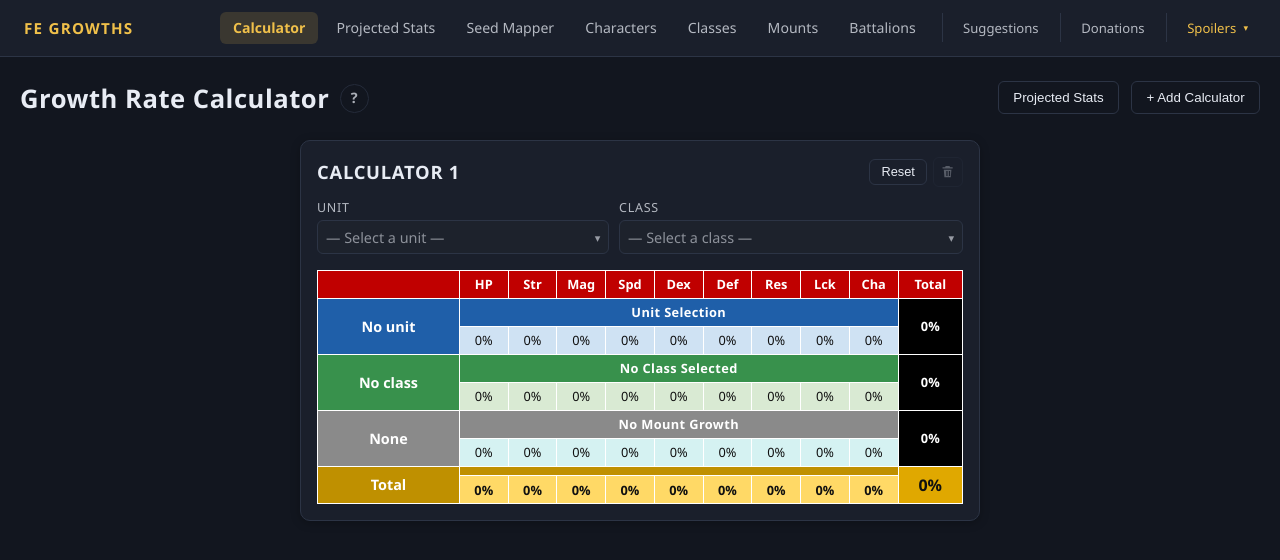
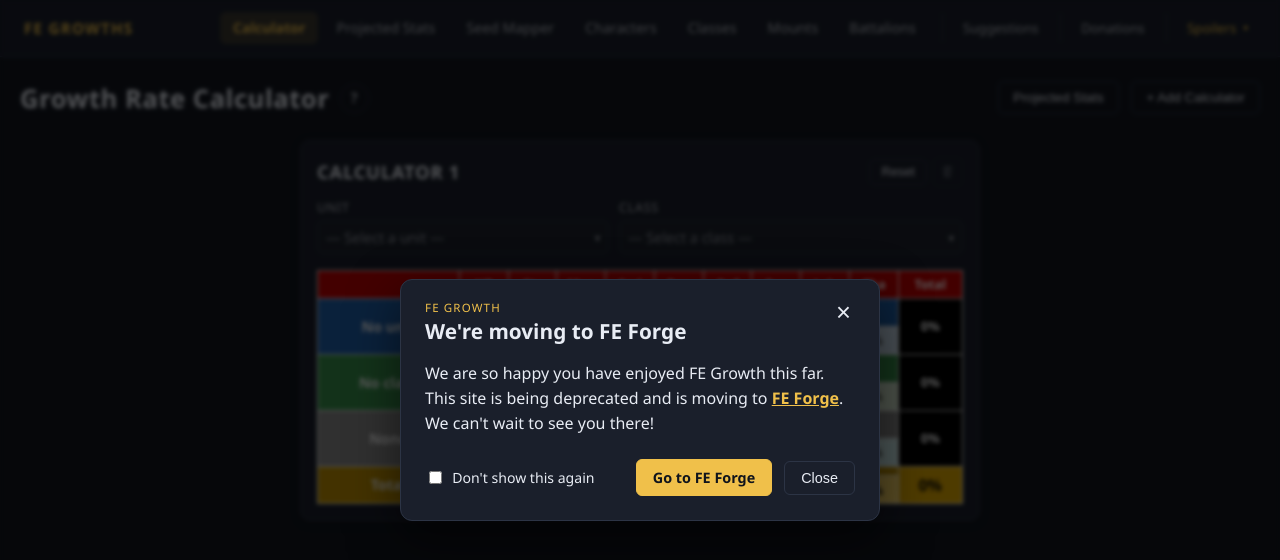
Before and after one commit to BZega/fe-growth, an Angular app: page /calculator in a window 1280 px wide. Shown: the top 560 px of the page. Built offline with nearby package versions, Linux system fonts and the light colour scheme.

Commit message:
add deprication notice

```diff
--- a/src/app/app.component.html
+++ b/src/app/app.component.html
@@ -105,3 +105,7 @@
 @if (supportOpen()) {
   <app-support-dialog (closed)="supportOpen.set(false)" />
 }
+
+@if (moveNoticeOpen()) {
+  <app-move-notice-dialog (closed)="moveNoticeOpen.set(false)" />
+}
--- a/src/app/app.component.ts
+++ b/src/app/app.component.ts
@@ -1,5 +1,6 @@
 import { afterNextRender, Component, DestroyRef, ElementRef, HostListener, inject, signal } from '@angular/core';
 import { RouterLink, RouterLinkActive, RouterOutlet } from '@angular/router';
+import { MoveNoticeDialogComponent, moveNoticeHidden } from './move-notice-dialog/move-notice-dialog.component';
 import { SPOILER_TIERS, SpoilerService, SpoilerTier } from './services/spoiler.service';
 import { SuggestionDialogComponent } from './suggestion-dialog/suggestion-dialog.component';
 import { SupportDialogComponent } from './support-dialog/support-dialog.component';
@@ -12,7 +13,7 @@ const isEditing = () => document.activeElement?.matches(TEXT_FIELD) ?? false;
 
 @Component({
   selector: 'app-root',
-  imports: [RouterOutlet, RouterLink, RouterLinkActive, SuggestionDialogComponent, SupportDialogComponent],
+  imports: [MoveNoticeDialogComponent, RouterOutlet, RouterLink, RouterLinkActive, SuggestionDialogComponent, SupportDialogComponent],
   templateUrl: './app.component.html',
   styleUrl: './app.component.scss',
 })
@@ -34,6 +35,7 @@ export class AppComponent {
   readonly menuOpen = signal(false);
   readonly suggestionsOpen = signal(false);
   readonly supportOpen = signal(false);
+  readonly moveNoticeOpen = signal(!moveNoticeHidden());
   readonly hideSpoilers = this.spoilers.hidden;
   readonly hiddenTiers = this.spoilers.hiddenTiers;
   readonly spoilerTiers = SPOILER_TIERS;
--- /dev/null
+++ b/src/app/move-notice-dialog/move-notice-dialog.component.html
@@ -0,0 +1,27 @@
+<div class="backdrop" (click)="close()"></div>
+
+<div class="dialog dialog--notice" role="dialog" aria-modal="true" aria-labelledby="move-notice-title">
+  <header class="dialog__header">
+    <div>
+      <p class="dialog__eyebrow">FE Growth</p>
+      <h2 id="move-notice-title">We're moving to FE Forge</h2>
+    </div>
+    <button type="button" class="dialog__close" aria-label="Close" (click)="close()">&times;</button>
+  </header>
+
+  <p class="notice__text">
+    We are so happy you have enjoyed FE Growth this far. This site is being deprecated and is moving to
+    <a href="https://feforge.app" target="_blank" rel="noopener noreferrer">FE Forge</a>. We can't wait to see you there!
+  </p>
+
+  <footer class="notice__footer">
+    <label class="notice__dismiss">
+      <input type="checkbox" [checked]="dontShowAgain()" (change)="dontShowAgain.set($any($event.target).checked)" />
+      Don't show this again
+    </label>
+    <a class="button button--primary notice__go" href="https://feforge.app" target="_blank" rel="noopener noreferrer">
+      Go to FE Forge
+    </a>
+    <button type="button" class="button" (click)="close()">Close</button>
+  </footer>
+</div>
--- /dev/null
+++ b/src/app/move-notice-dialog/move-notice-dialog.component.scss
@@ -0,0 +1,38 @@
+.dialog--notice {
+  width: min(480px, 100%);
+}
+
+.notice__text {
+  margin: 1rem 0 0;
+  line-height: 1.55;
+
+  a {
+    color: var(--accent);
+    font-weight: 600;
+  }
+}
+
+.notice__footer {
+  display: flex;
+  flex-wrap: wrap;
+  align-items: center;
+  gap: 0.75rem;
+  margin-top: 1.5rem;
+}
+
+.notice__dismiss {
+  display: flex;
+  align-items: center;
+  gap: 0.45rem;
+  margin-right: auto;
+  font-size: 0.88rem;
+  cursor: pointer;
+
+  input {
+    accent-color: var(--accent);
+  }
+}
+
+.notice__go {
+  text-decoration: none;
+}
--- /dev/null
+++ b/src/app/move-notice-dialog/move-notice-dialog.component.ts
@@ -0,0 +1,37 @@
+import { ChangeDetectionStrategy, Component, HostListener, output, signal } from '@angular/core';
+
+export const MOVE_NOTICE_KEY = 'fe-growth:hide-move-notice';
+
+/** Tells visitors FE Growth is moving to FE Forge; can be dismissed for good. */
+@Component({
+  selector: 'app-move-notice-dialog',
+  templateUrl: './move-notice-dialog.component.html',
+  styleUrls: ['../exam-dialog/exam-dialog.component.scss', './move-notice-dialog.component.scss'],
+  changeDetection: ChangeDetectionStrategy.OnPush,
+})
+export class MoveNoticeDialogComponent {
+  readonly closed = output<void>();
+
+  readonly dontShowAgain = signal(false);
+
+  @HostListener('document:keydown.escape')
+  close(): void {
+    if (this.dontShowAgain()) {
+      try {
+        localStorage.setItem(MOVE_NOTICE_KEY, 'true');
+      } catch {
+        // Without storage it just shows again next visit.
+      }
+    }
+
+    this.closed.emit();
+  }
+}
+
+export function moveNoticeHidden(): boolean {
+  try {
+    return localStorage.getItem(MOVE_NOTICE_KEY) === 'true';
+  } catch {
+    return false;
+  }
+}
```
Also changed, not shown: 1 other file (tests, documents, lock files or other folders).
